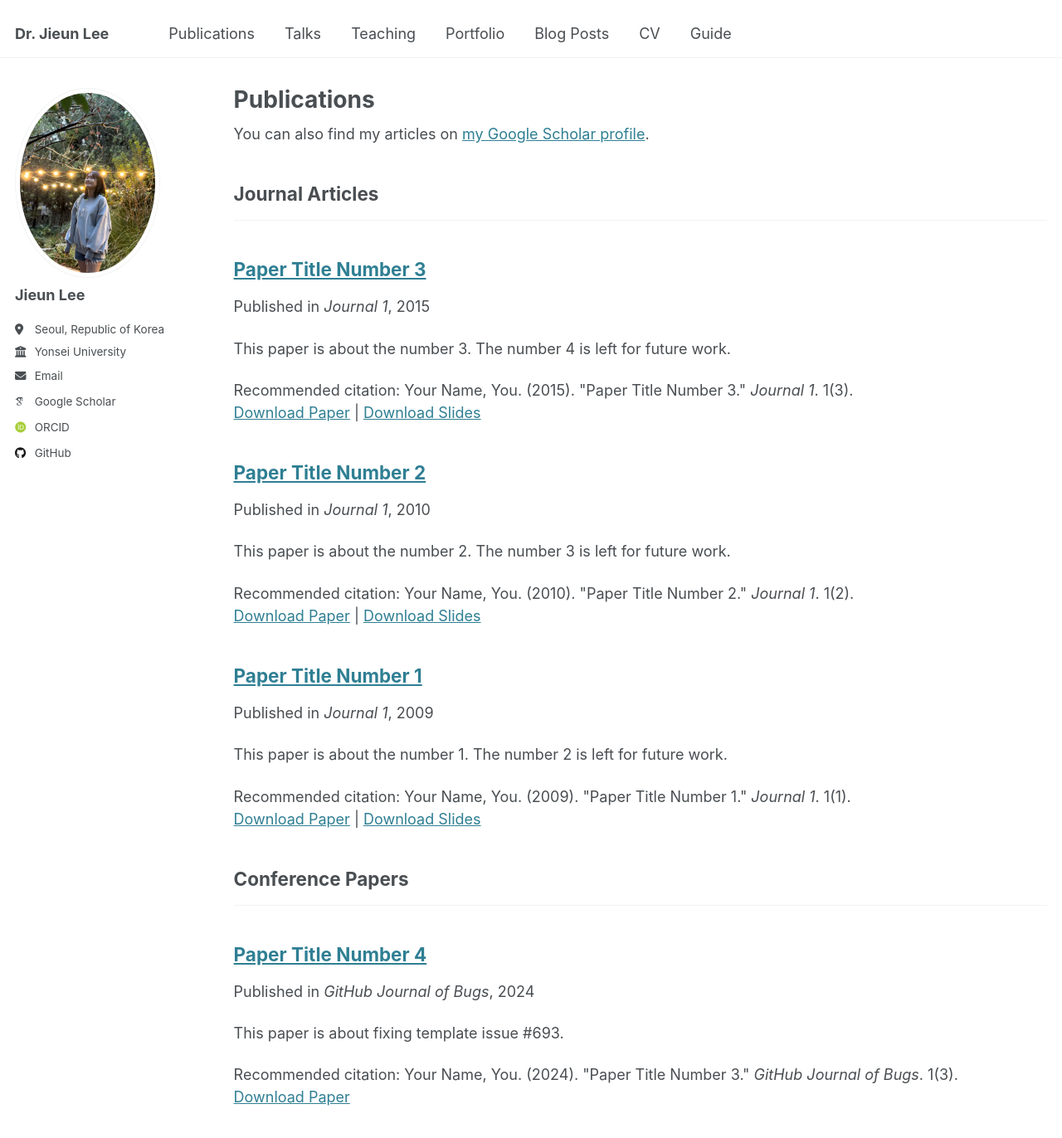
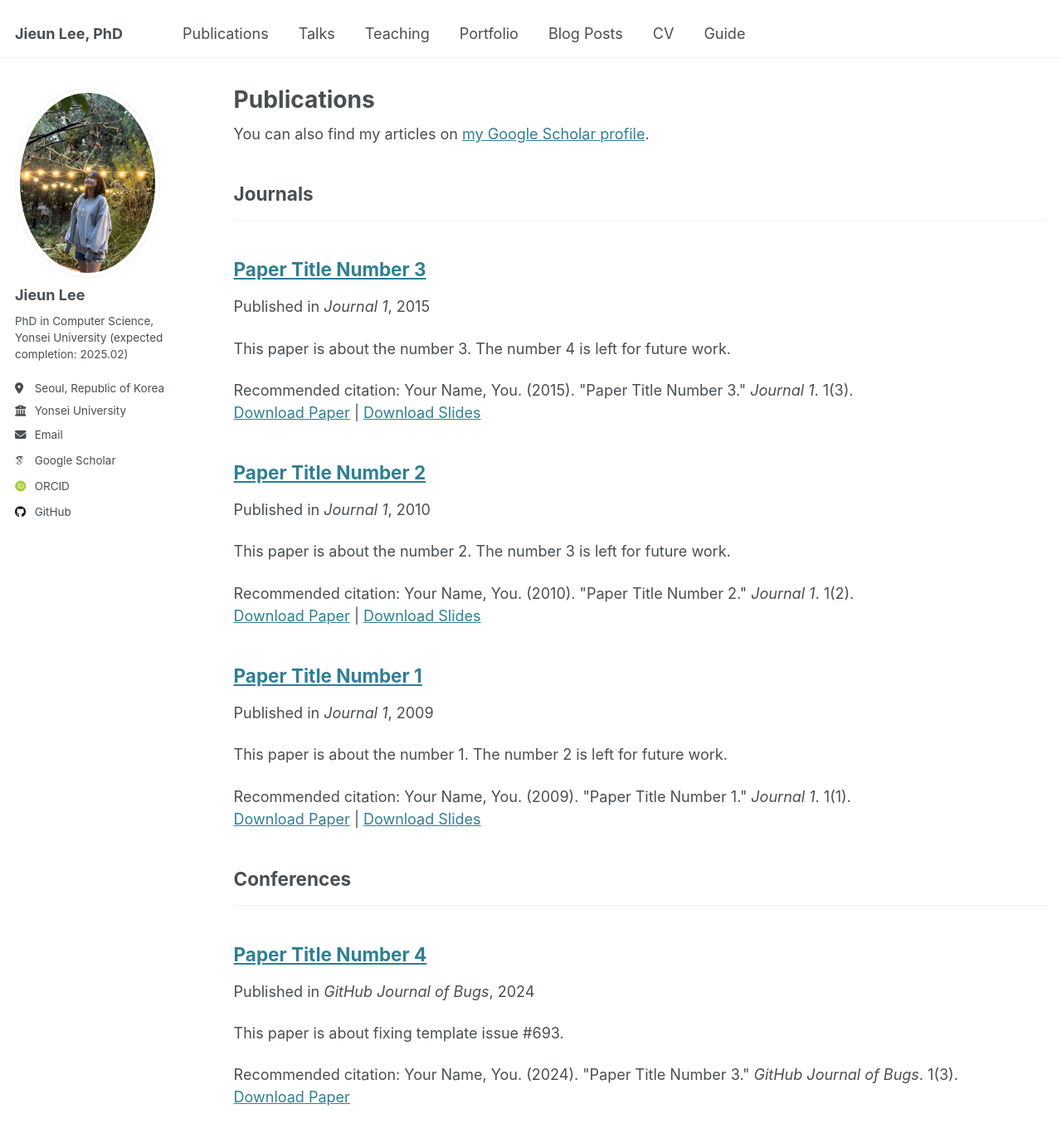
Before and after one commit to JIEUN-12/jieun-12.github.io, a Jekyll site: the page built from _pages/publications.html, in a window 1280 px wide and 1400 px high. Shown: the top 1372 px of the window at 83% size. Built offline with Jekyll 4.4.1, drawn with Linux system fonts in a browser that asks for light colours; some web fonts are replaced.

Commit message:
Update _config.yml

```diff
--- a/_config.yml
+++ b/_config.yml
@@ -9,7 +9,7 @@
 # Basic Site Settings
 locale                   : "en-US"
 site_theme               : "default"
-title                    : "Dr. Jieun Lee"
+title                    : "Jieun Lee, PhD"
 title_separator          : "-"
 name                     : &name "Jieun Lee"
 description              : &description "personal description"
@@ -25,7 +25,7 @@ author:
   avatar           : "profile.jpg"
   name             : "Jieun Lee"
   pronouns         : # example: "she/her"
-  bio              : " "
+  bio              : "PhD in Computer Science, Yonsei University (expected completion: 2025.02)"
   location         : "Seoul, Republic of Korea"
   employer         : "Yonsei University"
   uri              : # URL
@@ -77,12 +77,12 @@ author:
 
 # Publication Category - The following the list of publication categories and their headings
 publication_category:
-  books:
-    title: 'Books'
+  # books:
+    # title: 'Books'
   manuscripts:
-    title: 'Journal Articles'
+    title: 'Journals'
   conferences:
-    title: 'Conference Papers'
+    title: 'Conferences'
 
 # Site Settings
 teaser                   :  # filename of teaser fallback teaser image placed in /images/, .e.g. "500x300.png"
```
